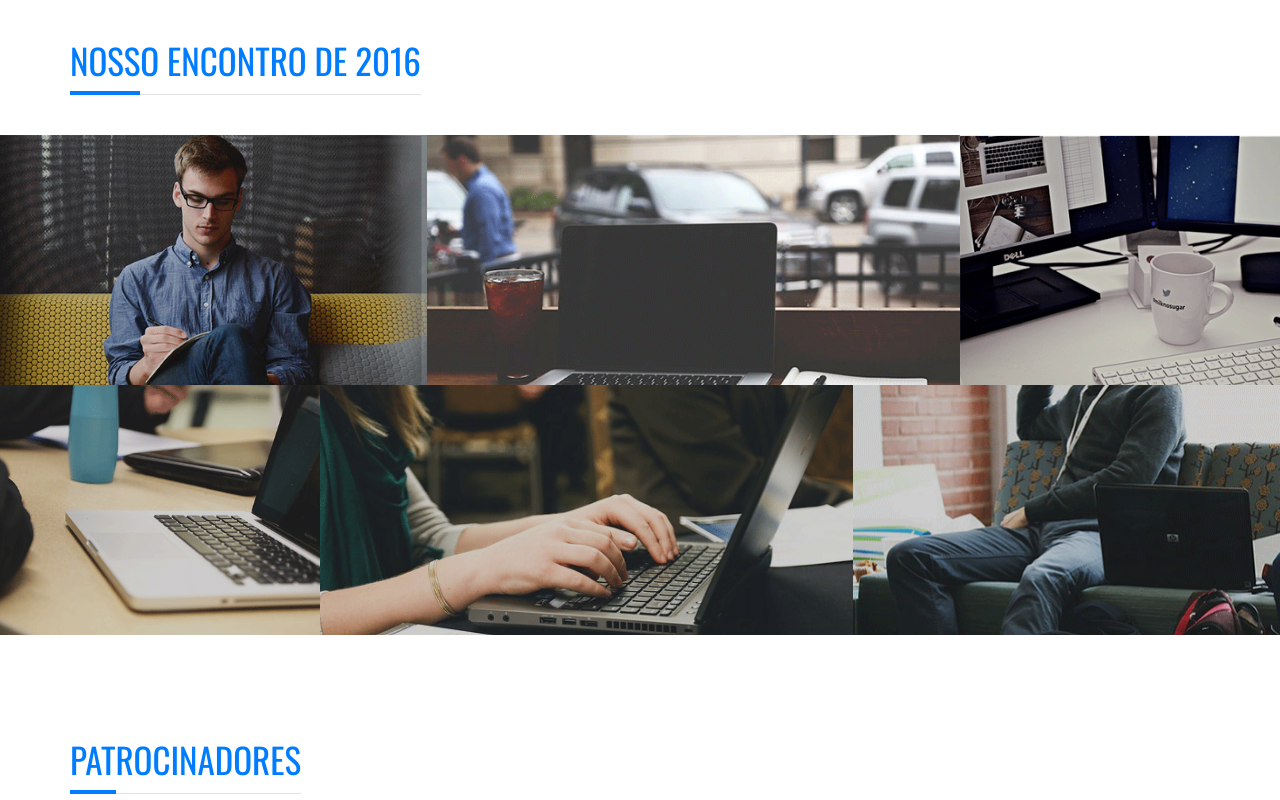
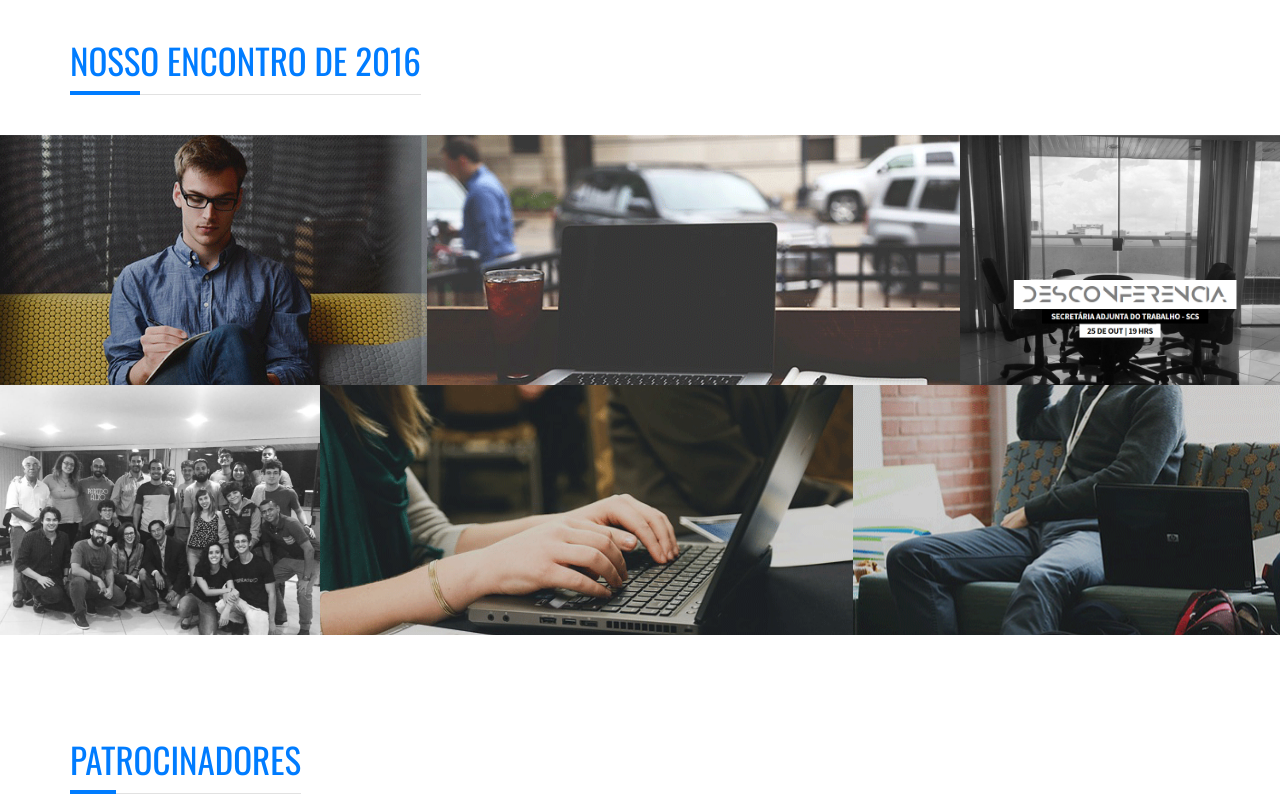
Before and after one commit to marcelobbfonseca/desconferencia-page, a plain HTML site: page index.html in a window 1280 px wide. Shown: the part 2840-3640 px from the top of the page. Drawn offline with nearby package versions, Linux system fonts and the light colour scheme; some packages are replaced by stand-ins of ours.

Commit message:
added images from last event

```diff
--- a/index.html
+++ b/index.html
@@ -312,11 +312,11 @@
                             <a href="#">View On Facebook</a>
                         </div>
                         <div class="col-sm-3 memories-item">
-                            <img class="img-responsive" src="images/meet3.png" width="538" height="369" alt="">
+                            <img class="img-responsive" src="images/desconferencia2016/foto_1.png" width="538" height="369" alt="">
                             <a href="#">View On Facebook</a>
                         </div>
                         <div class="col-sm-3 memories-item">
-                            <img class="img-responsive" src="images/meet4.png" width="538" height="369" alt="">
+                            <img class="img-responsive" src="images/desconferencia2016/foto_2.jpg" width="538" height="369" alt="">
                             <a href="#">View On Facebook</a>
                         </div>
                         <div class="col-sm-5 memories-item">
@@ -445,7 +445,7 @@
                                     </div>
                                     <div class="col-sm-12">
                                         <div class="input-group textarea-group wow fadeInDown animated">
-                                            <textarea class="form-control message" rows="7" placeholder="YOUR MASSAGE"></textarea>
+                                            <textarea class="form-control message" rows="7" placeholder="YOUR MESSAGE"></textarea>
                                         </div>
                                     </div>
                                     <div class="col-sm-12 contact-submit wow fadeInDown animated">
```
Also changed, not shown: images/desconferencia2016/foto_1.png (added), images/desconferencia2016/foto_2.jpg (added).
